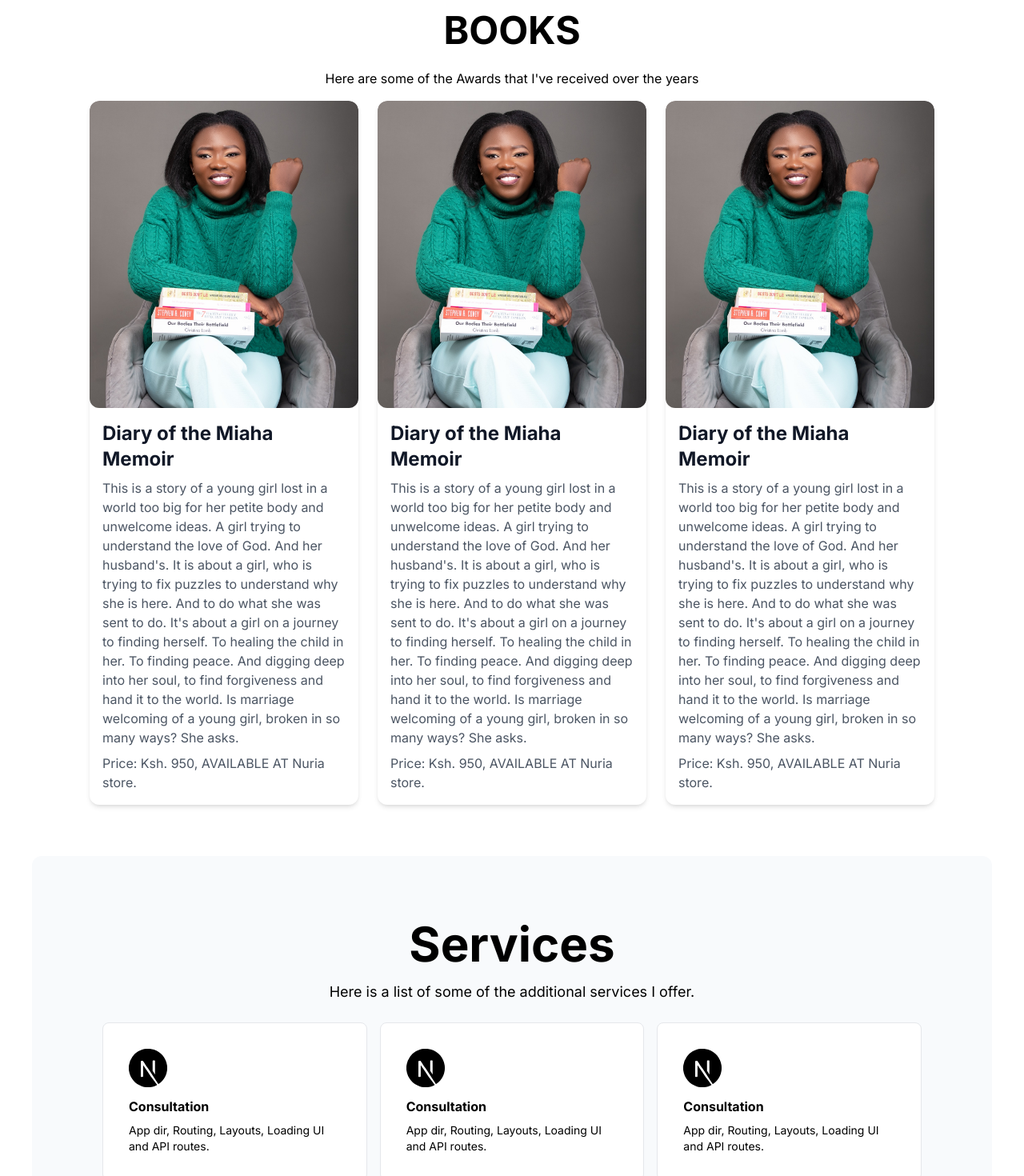
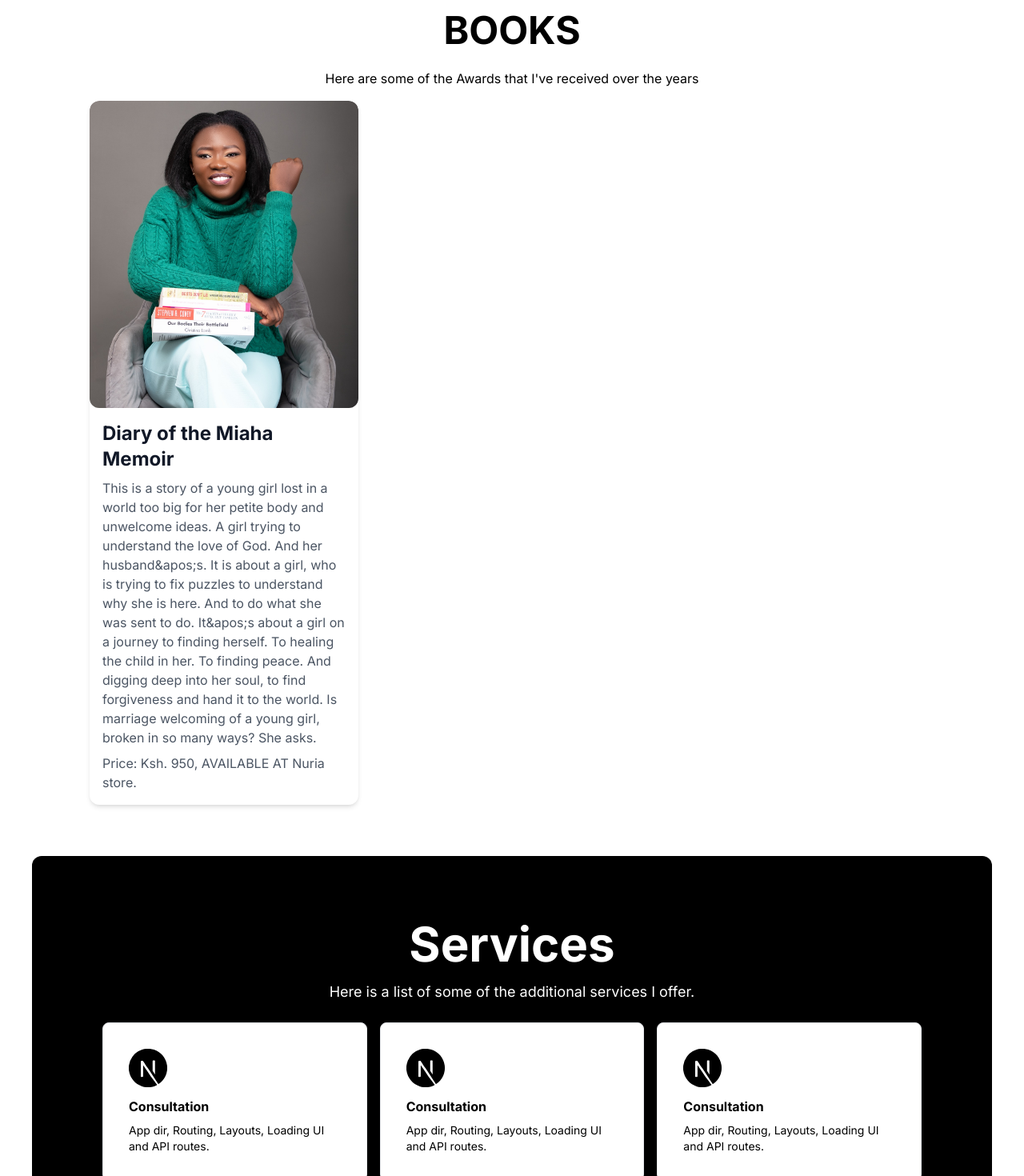
Before and after one commit to realgitau/complete-online-office, a Next.js app: page / in a window 1280 px wide. Shown: the part 2080-3550 px from the top of the page at 80% size. Built offline with nearby package versions, Linux system fonts and the light colour scheme.

Commit message:
22nd commit

```diff
--- a/components/Awards/Awards.tsx
+++ b/components/Awards/Awards.tsx
@@ -6,7 +6,7 @@ const Awards = () => {
       <div className="px-4 mx-auto max-w-7xl sm:px-6 lg:px-8">
         <div className="max-w-xl mx-auto text-center xl:max-w-2xl">
           <h2 className="text-3xl font-bold leading-tight text-gray-50 sm:text-4xl xl:text-5xl mb-6">AWARDS!</h2>
-          <p className="mb-4">Here are some of the Awards that I've received over the years</p>
+          <p className="mb-4">Here are some of the Awards that I&apos;ve received over the years</p>
         </div>
         <div className="grid grid-cols-1 gap-8 sm:grid-cols-2 lg:grid-cols-3">
           <div className="relative overflow-hidden bg-white shadow-md rounded-xl">
--- a/components/Books/Books.tsx
+++ b/components/Books/Books.tsx
@@ -32,19 +32,7 @@ const Books = () => {
       title: "Diary of the Miaha Memoir",
       imageSrc: "/verahprofile.jpeg",
       price: "Ksh. 950, AVAILABLE AT Nuria store.",
-      description: "This is a story of a young girl lost in a world too big for her petite body and unwelcome ideas. A girl trying to understand the love of God. And her husband's. It is about a girl, who is trying to fix puzzles to understand why she is here. And to do what she was sent to do. It's about a girl on a journey to finding herself. To healing the child in her. To finding peace. And digging deep into her soul, to find forgiveness and hand it to the world. Is marriage welcoming of a young girl, broken in so many ways? She asks."
-    },
-    {
-      title: "Diary of the Miaha Memoir",
-      imageSrc: "/verahprofile.jpeg",
-      price: "Ksh. 950, AVAILABLE AT Nuria store.",
-      description: "This is a story of a young girl lost in a world too big for her petite body and unwelcome ideas. A girl trying to understand the love of God. And her husband's. It is about a girl, who is trying to fix puzzles to understand why she is here. And to do what she was sent to do. It's about a girl on a journey to finding herself. To healing the child in her. To finding peace. And digging deep into her soul, to find forgiveness and hand it to the world. Is marriage welcoming of a young girl, broken in so many ways? She asks."
-    },
-    {
-      title: "Diary of the Miaha Memoir",
-      imageSrc: "/verahprofile.jpeg",
-      price: "Ksh. 950, AVAILABLE AT Nuria store.",
-      description: "This is a story of a young girl lost in a world too big for her petite body and unwelcome ideas. A girl trying to understand the love of God. And her husband's. It is about a girl, who is trying to fix puzzles to understand why she is here. And to do what she was sent to do. It's about a girl on a journey to finding herself. To healing the child in her. To finding peace. And digging deep into her soul, to find forgiveness and hand it to the world. Is marriage welcoming of a young girl, broken in so many ways? She asks."
+      description: "This is a story of a young girl lost in a world too big for her petite body and unwelcome ideas. A girl trying to understand the love of God. And her husband&apos;s. It is about a girl, who is trying to fix puzzles to understand why she is here. And to do what she was sent to do. It&apos;s about a girl on a journey to finding herself. To healing the child in her. To finding peace. And digging deep into her soul, to find forgiveness and hand it to the world. Is marriage welcoming of a young girl, broken in so many ways? She asks."
     },
   ];
 
@@ -53,7 +41,7 @@ const Books = () => {
       <div className="px-4 mx-auto max-w-7xl sm:px-6 lg:px-8">
         <div className="max-w-xl mx-auto text-center xl:max-w-2xl">
           <h2 className="text-3xl font-bold leading-tight text-black sm:text-4xl xl:text-5xl mb-6">BOOKS</h2>
-          <p className="mb-4">Here are some of the Awards that I've received over the years</p>
+          <p className="mb-4">Here are some of the Awards that I&apos;ve received over the years</p>
         </div>
         <div className="grid grid-cols-1 sm:grid-cols-2 lg:grid-cols-3 gap-6">
           {books.map((book, index) => (
--- a/components/Services/Services.tsx
+++ b/components/Services/Services.tsx
@@ -12,10 +12,10 @@ function Services() {
   };
 
   return (
-    <section id="features" className="container mx-auto px-4 space-y-6 bg-slate-50 py-8 md:py-12 lg:py-20 rounded-xl">
+    <section id="features" className="container bg-black mx-auto px-4 space-y-6 bg-black-50 py-8 md:py-12 lg:py-20 rounded-xl">
       <div className="mx-auto flex max-w-[58rem] flex-col items-center space-y-4 text-center">
-        <h2 className="font-bold text-3xl leading-[1.1] sm:text-3xl md:text-6xl">Services</h2>
-        <p className="max-w-[85%] leading-normal text-muted-foreground sm:text-lg sm:leading-7">
+        <h2 className="font-bold text-3xl text-white leading-[1.1] sm:text-3xl md:text-6xl">Services</h2>
+        <p className="max-w-[85%] leading-normal text-white text-muted-foreground sm:text-lg sm:leading-7">
           Here is a list of some of the additional services I offer.
         </p>
       </div>
@@ -23,7 +23,7 @@ function Services() {
       <div className="mx-auto grid justify-center gap-4 sm:grid-cols-2 md:max-w-[64rem] md:grid-cols-3">
 
         <div
-          className="relative overflow-hidden rounded-lg border bg-white select-none hover:shadow hover:shadow-teal-200 p-2"
+          className="relative overflow-hidden rounded-lg border bg-white dark:bg-black select-none hover:shadow hover:shadow-teal-200 p-2"
           onClick={toggleAppointmentForm} // Toggle form when clicked
         >
           <div className="flex h-[180px] flex-col justify-between rounded-md p-6">
@@ -32,8 +32,8 @@ function Services() {
                 d="M11.572 0c-.176 0-.31.001-.358.007a19.76 19.76 0 0 1-.364.033C7.443.346 4.25 2.185 2.228 5.012a11.875 11.875 0 0 0-2.119 5.243c-.096.659-.108.854-.108 1.747s.012 1.089.108 1.748c.652 4.506 3.86 8.292 8.209 9.695.779.25 1.6.422 2.534.525.363.04 1.935.04 2.299 0 1.611-.178 2.977-.577 4.323-1.264.207-.106.247-.134.219-.158-.02-.013-.9-1.193-1.955-2.62l-1.919-2.592-2.404-3.558a338.739 338.739 0 0 0-2.422-3.556c-.009-.002-.018 1.579-.023 3.51-.007 3.38-.01 3.515-.052 3.595a.426.426 0 0 1-.206.214c-.075.037-.14.044-.495.044H7.81l-.108-.068a.438.438 0 0 1-.157-.171l-.05-.106.006-4.703.007-4.705.072-.092a.645.645 0 0 1 .174-.143c.096-.047.134-.051.54-.051.478 0 .558.018.682.154.035.038 1.337 1.999 2.895 4.361a10760.433 10760.433 0 0 0 4.735 7.17l1.9 2.879.096-.063a12.317 12.317 0 0 0 2.466-2.163 11.944 11.944 0 0 0 2.824-6.134c.096-.66.108-.854.108-1.748 0-.893-.012-1.088-.108-1.747-.652-4.506-3.859-8.292-8.208-9.695a12.597 12.597 0 0 0-2.499-.523A33.119 33.119 0 0 0 11.573 0zm4.069 7.217c.347 0 .408.005.486.047a.473.473 0 0 1 .237.277c.018.06.023 1.365.018 4.304l-.006 4.218-.744-1.14-.746-1.14v-3.066c0-1.982.01-3.097.023-3.15a.478.478 0 0 1 .233-.296c.096-.05.13-.054.5-.054z">
               </path>
             </svg>
-            <div className="space-y-2">
-              <h3 className="font-bold">Consultation</h3>
+            <div className="space-y-2 dark:text-white">
+              <h3 className="font-bold dark:text-white">Consultation</h3>
               <p className="text-sm text-muted-foreground">App dir, Routing, Layouts, Loading UI and API routes.</p>
             </div>
           </div>
```
